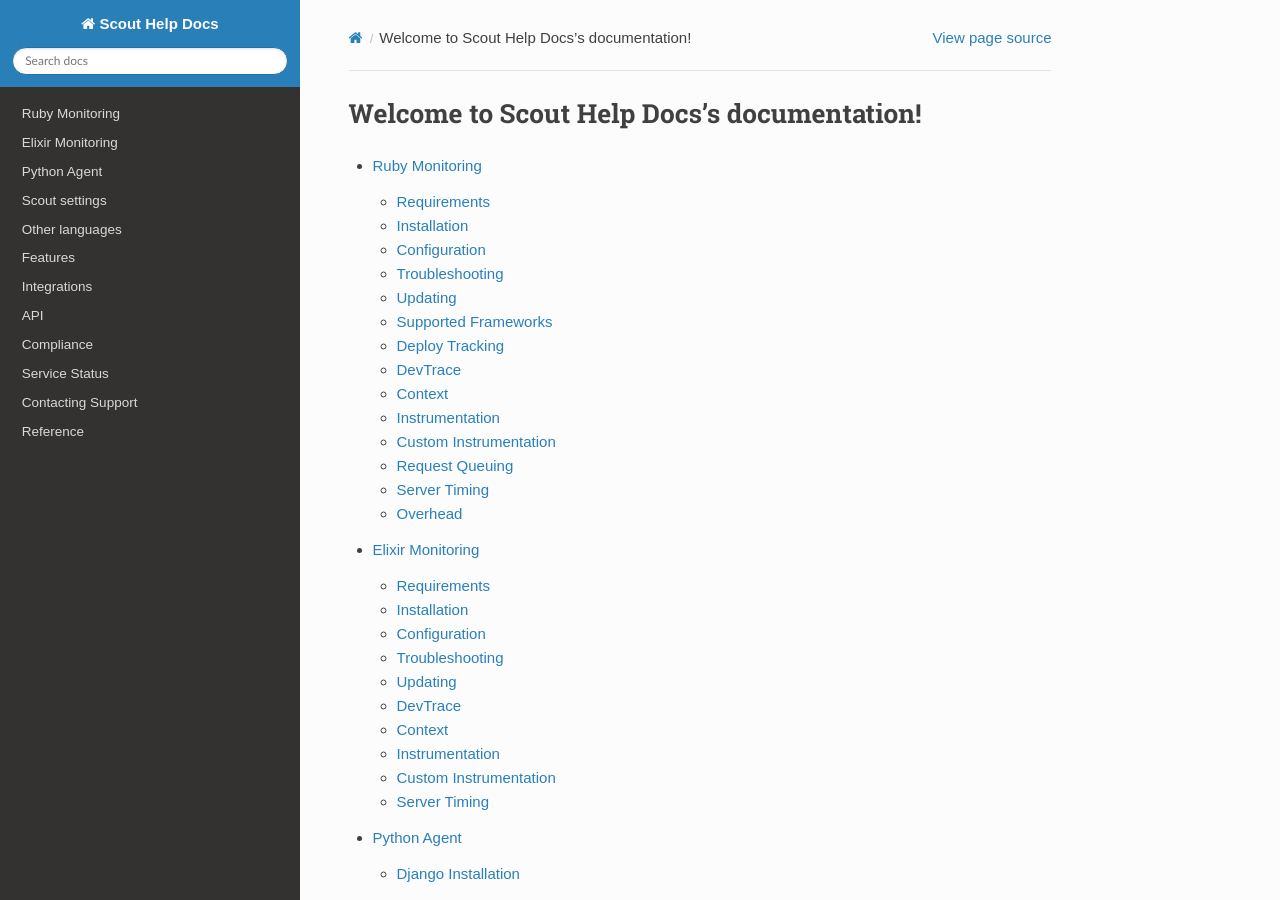
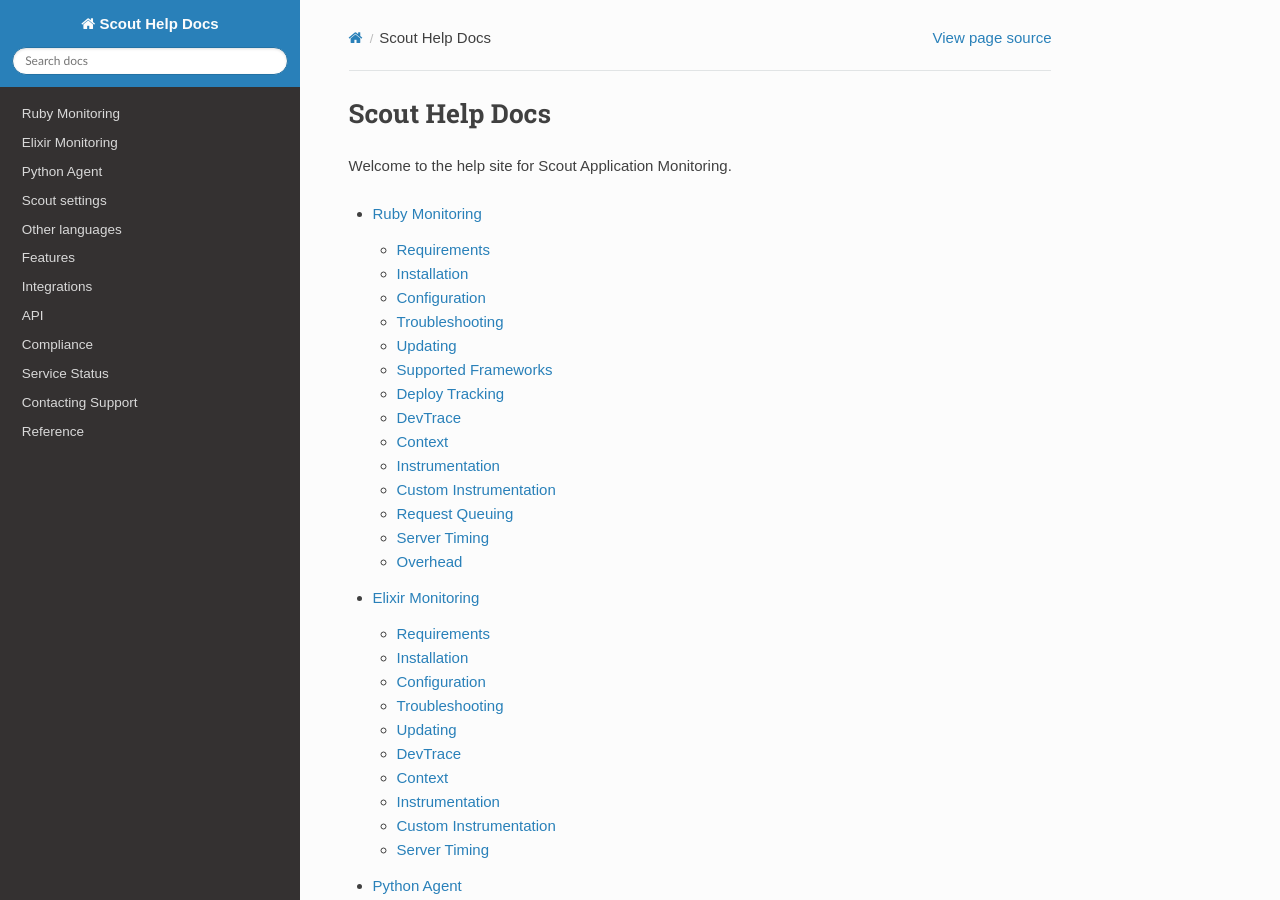
Before and after one commit to scoutapp/scout_help_sphinx, a Sphinx documentation site: the page built from docs/index.rst, in a window 1280 px wide and 900 px high. Built offline with Sphinx 7.4.7 and the Read the Docs theme 2.0.0, drawn with Linux system fonts in a browser that asks for light colours; pages that are not in the unit, such as notebooks, are missing from menus; some of the changed text lies outside the part shown.

Commit message:
Update index.rst

```diff
--- a/docs/index.rst
+++ b/docs/index.rst
@@ -3,8 +3,10 @@
    You can adapt this file completely to your liking, but it should at least
    contain the root `toctree` directive.
 
-Welcome to Scout Help Docs's documentation!
+Scout Help Docs
 ===========================================
+
+Welcome to the help site for Scout Application Monitoring.
 
 .. toctree::
    :maxdepth: 2
```
Also changed, not shown: other parts of docs/index.rst (+0 -10 lines).
